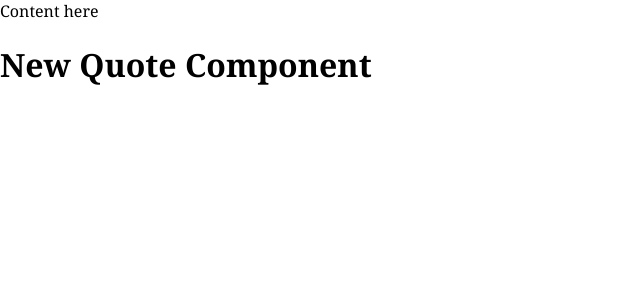
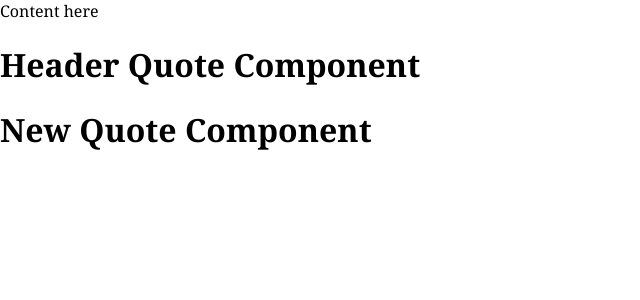
Before and after one commit to tealalala/random-quote-generator, a React (Create React App) app in the folder 03-react/: page / in a window 1280 px wide. Shown: the top 300 px of the page, without its empty margins (0-640 px from the left). Built offline with nearby package versions, Linux system fonts and the light colour scheme.

Commit message:
add header component to app

```diff
--- a/03-react/src/App.js
+++ b/03-react/src/App.js
@@ -1,6 +1,6 @@
 import React, { Component } from 'react';
-// import logo from './logo.svg';
 import './App.css';
+import Header from './components/Header.js'
 import NewQuote from './components/NewQuote.js'
 
 class App extends Component {
@@ -9,6 +9,7 @@ class App extends Component {
       <div className="App">
         <header className="App-header">
           Content here
+          <Header/>
           <NewQuote/>
         </header>
       </div>
--- /dev/null
+++ b/03-react/src/components/Header.js
@@ -0,0 +1,9 @@
+import React from 'react';
+
+const HeaderQuote = function() {
+  return (
+    <h1>Header Quote Component</h1>
+  )
+}
+
+export default HeaderQuote;
```
